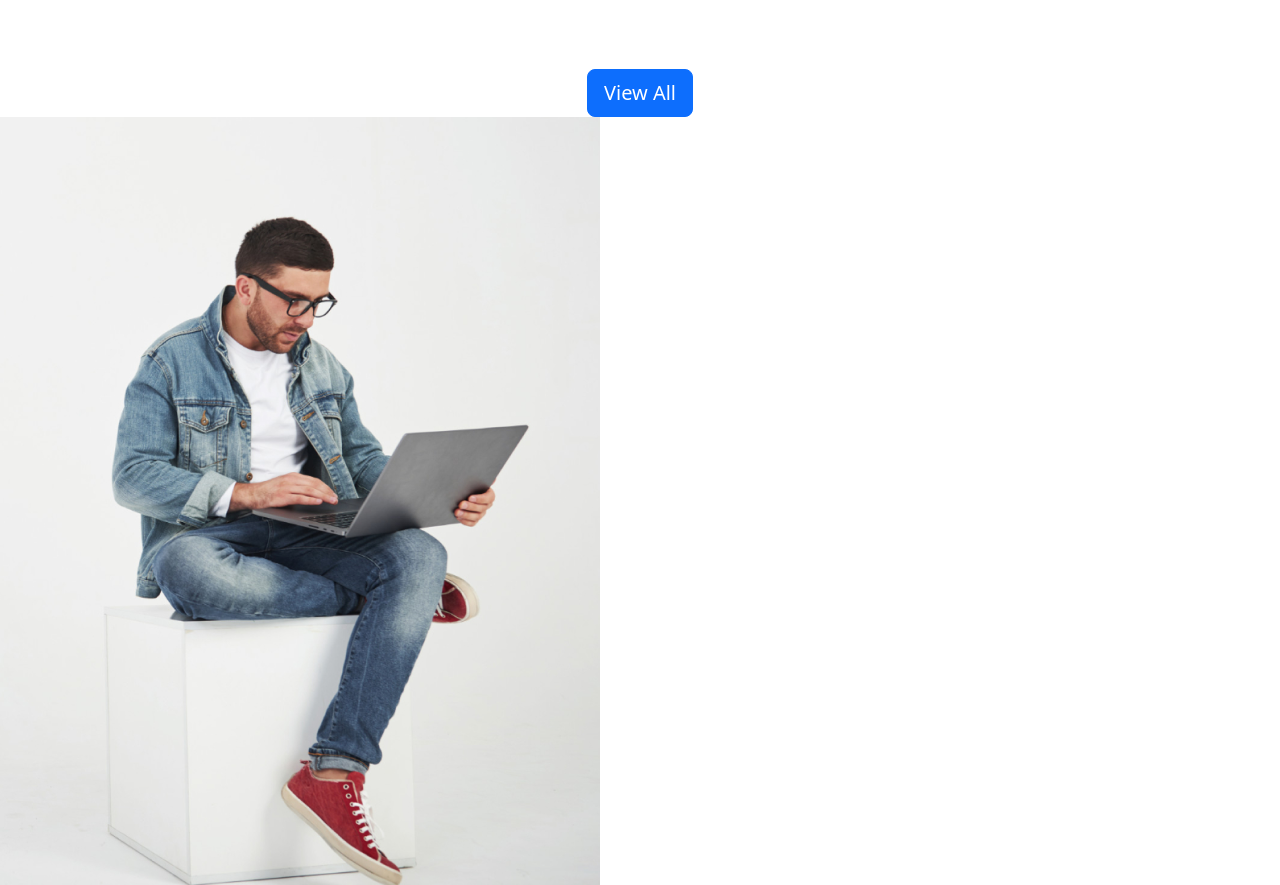
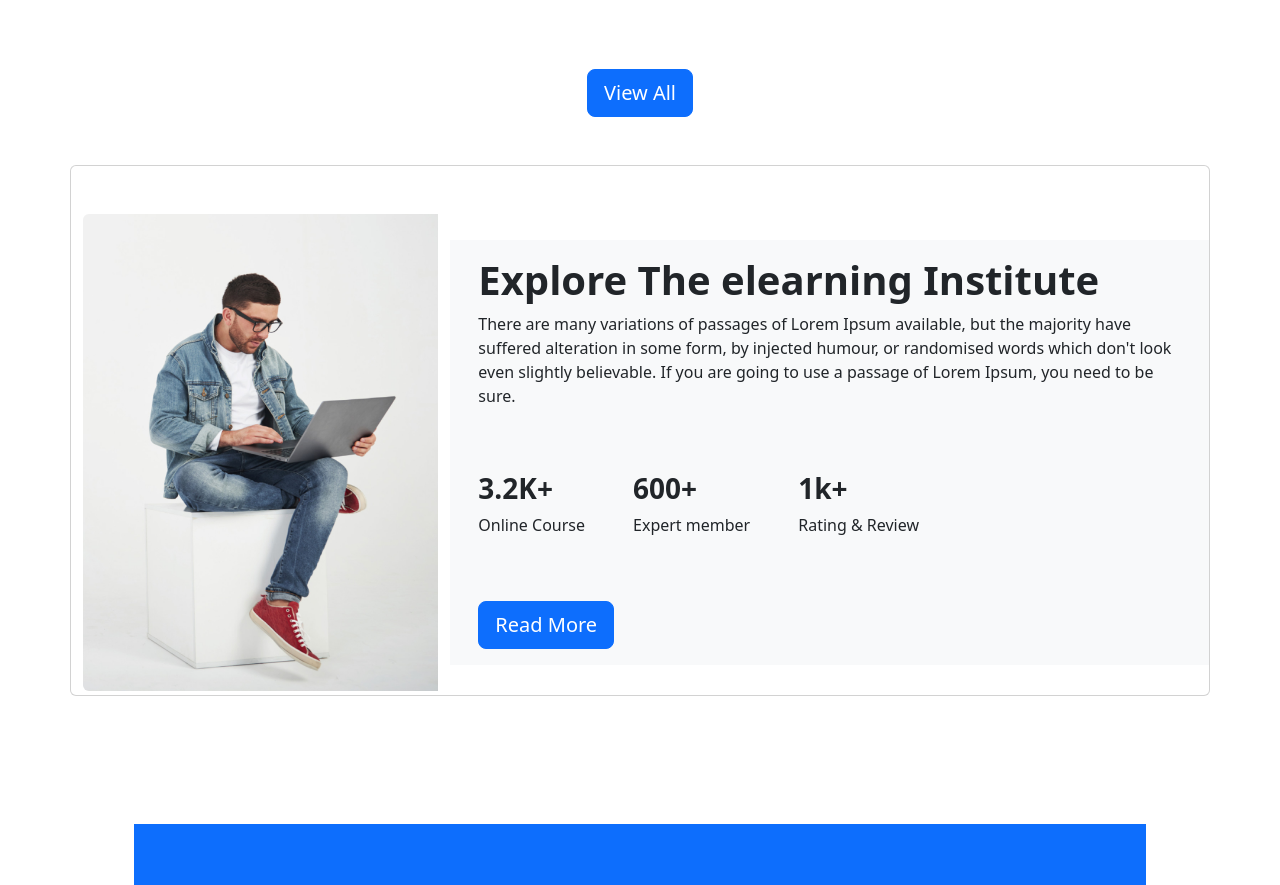
Before and after one commit to emon097/assaignment-3-white-pen-edu, a plain HTML site: page index.html in a window 1280 px wide. Shown: the part 1772-2657 px from the top of the page. Drawn offline with nearby package versions, Linux system fonts and the light colour scheme.

Commit message:
exploresection

```diff
--- a/index.html
+++ b/index.html
@@ -273,11 +273,41 @@
         </div>
       </div>
       <!-- course-section-end -->
-<img src="images/working.png" alt="">
-      <!-- explore-section start-->
-      <section>
+      <!-- Explore -->
+<section>
 
-      </section>
+  <div class="card mb-3 mt-5 pt-5 container img-thumbnail ">
+    <div class="row d-flex align-items-center ">
+      <div class="col-md-4">
+        <img src="images/working.png" class="img-fluid rounded-start" alt="...">
+      </div>
+      <div class="col-md-8 bg-light ">
+        <div class="card-body">
+          <h5 class="card-title fs-1 fw-bold "  >Explore The elearning Institute</h5>
+          <p class="card-text">There are many variations of passages of Lorem Ipsum available, but the majority have suffered alteration in some form, by injected humour, or randomised words which don't look even slightly believable. If you are going to use a passage of Lorem Ipsum, you need to be sure.</p>
+
+          <div class=" d-flex gap-5 pt-5">
+            <div>
+              <h3 class=" fw-bold "> 3.2K+</h3>
+              <p> Online Course </p>
+            </div>
+            <div >
+              <h3 class=" fw-bold" > 600+ </h3>
+              <p> Expert member </p>
+            </div>
+            <div >
+              <h3 class=" fw-bold" > 1k+ </h3>
+              <p> Rating & Review </p>
+            </div>
+             </div>
+             <button type="button" class="btn mt-5 btn-primary btn-lg">Read More</button>
+
+          </div>
+        </div>
+      </div>
+    </div>
+  </div>
+</section>
       <!-- explore-section end-->
       <!-- registration-button-section-start -->
       <section class="container padding  ">
--- a/style.css
+++ b/style.css
@@ -4,5 +4,6 @@
 .padding-b{ padding-bottom: 8vh; }
 .margin-top {  margin-top: 8vh; }
 .resie { font-size: 3vh;
-
 }
+.primar1 { color:lightseagreen ;
+}
```
